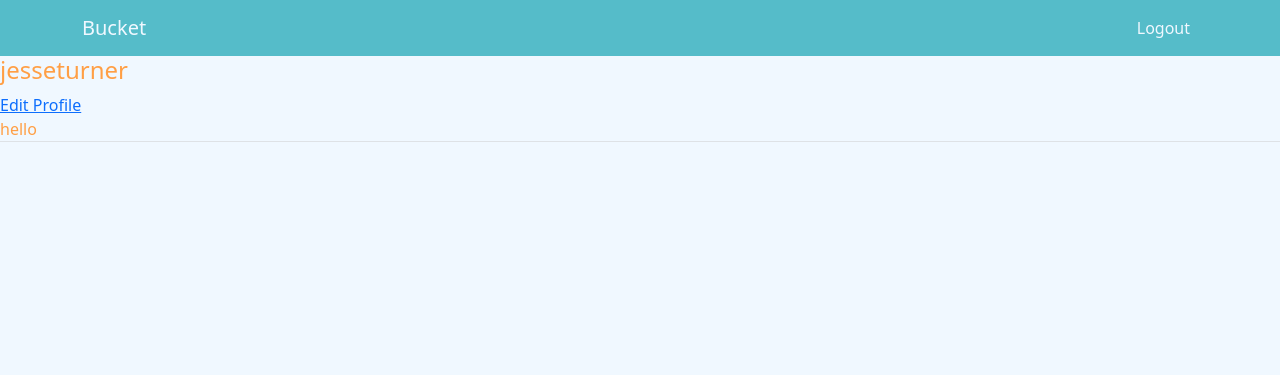
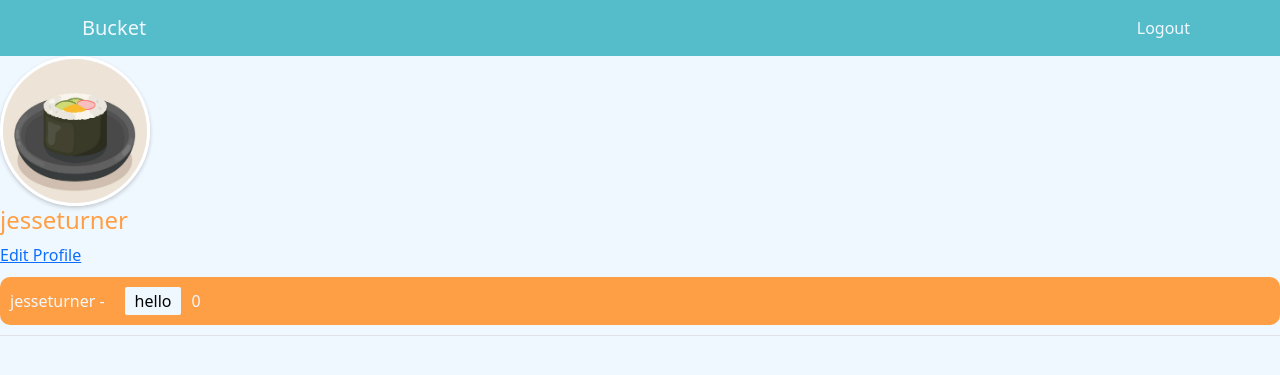
Before and after one commit to jesseturner21/Bucket2.0, a Django app: page /profile/ in a window 1280 px wide. Shown: the top 375 px of the page. Run offline with Django 4.2, Linux system fonts and the light colour scheme; a user stored in the database is signed in; data comes from the database, SQL or seed files in the repository; both versions use the stored data as it was after the commit.

Commit message:
added profile pic

```diff
--- a/bucket2/urls.py
+++ b/bucket2/urls.py
@@ -15,9 +15,11 @@ Including another URLconf
 """
 from django.contrib import admin
 from django.urls import path, include
+from django.conf import settings
+from django.conf.urls.static import static
 
 urlpatterns = [
     path('admin/', admin.site.urls),
     path('profile/', include("profiles.urls")),
     path('', include("feed.urls")),
-]
+]+ static(settings.MEDIA_URL, document_root=settings.MEDIA_ROOT)
--- a/feed/views.py
+++ b/feed/views.py
@@ -8,7 +8,6 @@ def feed(request):
     user = request.user
     content = Content.objects.all()
     return render(request, 'feed.html', {'user': user, 'content': content})
-
 
 @login_required
 def like_content(request, content_id):
--- a/profiles/forms.py
+++ b/profiles/forms.py
@@ -6,7 +6,7 @@ from .models import UserProfile, Content
 class UserProfileForm(forms.ModelForm):
     class Meta:
         model = UserProfile
-        fields = ['bio']
+        fields = ['bio', 'profile_pic']
 
 class UserRegisterForm(UserCreationForm):
     email = forms.EmailField()
--- a/profiles/models.py
+++ b/profiles/models.py
@@ -6,6 +6,7 @@ class UserProfile(models.Model):
     user = models.OneToOneField(User, on_delete=models.CASCADE)
     bio = models.TextField(blank=True)
     followers = models.ManyToManyField('self', symmetrical=False, related_name='followed_by', blank=True)
+    profile_pic = models.ImageField(upload_to='profile_pics/', default='default.jpg', blank=True)
 
     def __str__(self):
         return self.user.username
--- a/profiles/static/css/styles.css
+++ b/profiles/static/css/styles.css
@@ -9,7 +9,27 @@ body{
 
 .navbar a {
   color: #F0F8FF;
+  transition: transform 0.3s ease;
 }
+.navbar a:hover{
+  color:var(--cloud-white);
+  transform: scale(1.1);
+}
+.icon-profile{
+  width: 48px;
+  height: 48px;
+}
+/* PROFILE */
+.profile-photo {
+  width: 150px; /* Adjust the width as needed */
+  height: 150px; /* Adjust the height as needed */
+  border-radius: 50%; /* Makes the photo circular */
+  background-size: cover; /* Ensures the photo covers the entire element */
+  background-position: center; /* Centers the background image */
+  border: 3px solid #fff; /* Optional: Adds a white border around the photo */
+  box-shadow: 0 2px 4px rgba(0,0,0,0.2); /* Optional: Adds a slight shadow for depth */
+}
+
 /* FEED */
 .header-feed{
   display: flex;
@@ -20,9 +40,12 @@ body{
   text-decoration: none;
   font-size:50px;
   padding: 0px 22px;
-  color: var(--cloud-white);
-  background-color: var(--green);
+  color: var(--green);
   border-radius:8px;
+  transition: transform 0.3s ease;
+}
+#button-add:hover{
+  transform: scale(1.1);
 }
 .content-container{
   padding: 5px 20px;
@@ -37,10 +60,18 @@ body{
     border-radius: 10px;
     margin:10px 0px;
 }
+.slip-user{
 
+  margin-right:20px;
+
+}
 .slip-text {
-    flex-grow: 1;
-    margin-right: 10px;
+  background-color:var(--cloud-white);
+  color: black;
+  margin-right: 10px;
+
+  padding: 2px 10px;
+  border-radius:2px;
 }
 
 .slip-likes {
@@ -55,8 +86,12 @@ body{
     cursor: pointer;
     border:none;
     border-radius: 8px;
+    background-color:var(--cloud-white);
+    color: var(--orange)
 }
-
+.like-button:hover{
+  transform: scale(1.1);
+}
 :root {
     /* Colors */
     --cloud-white: #F0F8FF;
--- a/profiles/templates/edit_profile.html
+++ b/profiles/templates/edit_profile.html
@@ -2,7 +2,7 @@
 
 {% block content %}
   <h2>Edit Profile</h2>
-  <form method="post">
+  <form method="post" enctype="multipart/form-data">
     {% csrf_token %}
     {{ form.as_p }}
     <button type="submit">Submit</button>
--- a/profiles/templates/home.html
+++ b/profiles/templates/home.html
@@ -7,10 +7,15 @@
     {% endif %}
 {% endblock conditional_navbar_content %}
 {% block content %}
+<img class="profile-photo" src="{{user.userprofile.profile_pic.url}}">
   <h4> {{user.username}} </h4>
   <div> {{user.userprofile.bio}} </div>
   <a href="./edit"> Edit Profile</a>
   {% for slip in content %}
-    <div> {{slip.text}}</div>
+    <div class="slip-container">
+      <div class="slip-user"> {{slip.user}} - </div>
+        <div class="slip-text">{{ slip.text }}</div>
+        <div class="slip-likes">{{ slip.total_likes }}</div>
+    </div>
   {% endfor %}
 {% endblock %}
--- a/profiles/views.py
+++ b/profiles/views.py
@@ -4,7 +4,7 @@ from .forms import UserProfileForm, UserRegisterForm, UserLoginForm, ContentForm
 from django.contrib import messages
 from django.contrib.auth import authenticate, login
 from .models import UserProfile
-# TODO: Like button, add username and profile photo.
+# TODO:  add username and profile photo.
 @login_required
 def edit_user_profile(request):
     try:
--- a/templates/base.html
+++ b/templates/base.html
@@ -36,7 +36,10 @@
           {% endif %}
           {% block conditional_navbar_content %}
           <li class="nav-item">
-            <a class="nav-link" href="/profile">Profile</a>
+            <a class="nav-link icon-profile" href="/profile"><svg xmlns="http://www.w3.org/2000/svg" width="32" height="32" fill="currentColor" class="bi bi-person-circle" viewBox="0 0 16 16">
+              <path d="M11 6a3 3 0 1 1-6 0 3 3 0 0 1 6 0"/>
+              <path fill-rule="evenodd" d="M0 8a8 8 0 1 1 16 0A8 8 0 0 1 0 8m8-7a7 7 0 0 0-5.468 11.37C3.242 11.226 4.805 10 8 10s4.757 1.225 5.468 2.37A7 7 0 0 0 8 1"/>
+            </svg></a>
           </li>
           {% endblock %}
 
```
Also changed, not shown: bucket2/settings.py (+7 -0 lines), feed/templates/feed.html (+2 -6 lines), db.sqlite3, media/default.jpg (added), media/profile_pics/california-roll.jpg (added), media/profile_pics/mathQuizer.jpeg (added), profiles/migrations/0004_userprofile_profile_pic.py (added).
